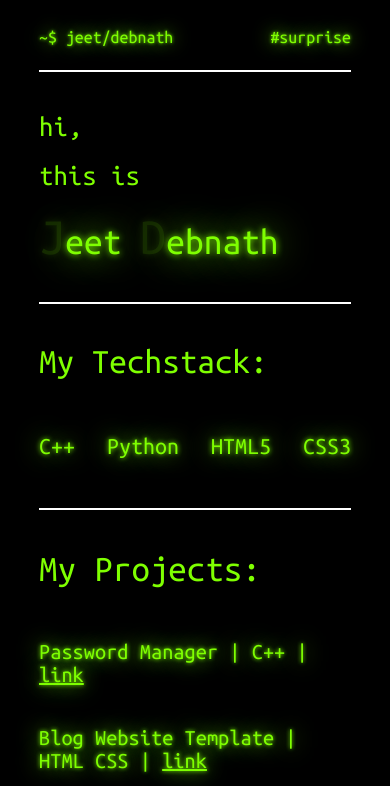
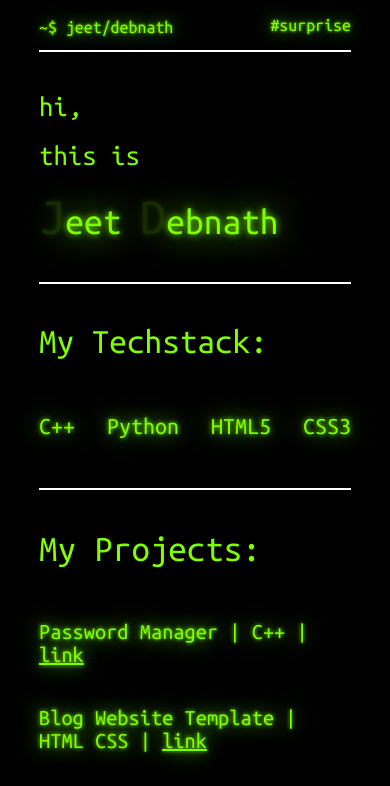
Before and after one commit to jxxt/jxxt.github.io, a plain HTML site: page index.html in a window 390 px wide. Shown: the top 786 px of the page. Drawn offline with Linux system fonts and the light colour scheme.

Commit message:
Update styles.css

```diff
--- a/styles.css
+++ b/styles.css
@@ -350,7 +350,10 @@ span {
 @media (max-width: 55rem) {
   .topbar {
     font-size: 80%;
-    height: 70px;
+    height: 50px;
+  }
+  .name, .end {
+    line-height: 50px;
   }
   .secondbar .title {
     font-size: 180%;
```
